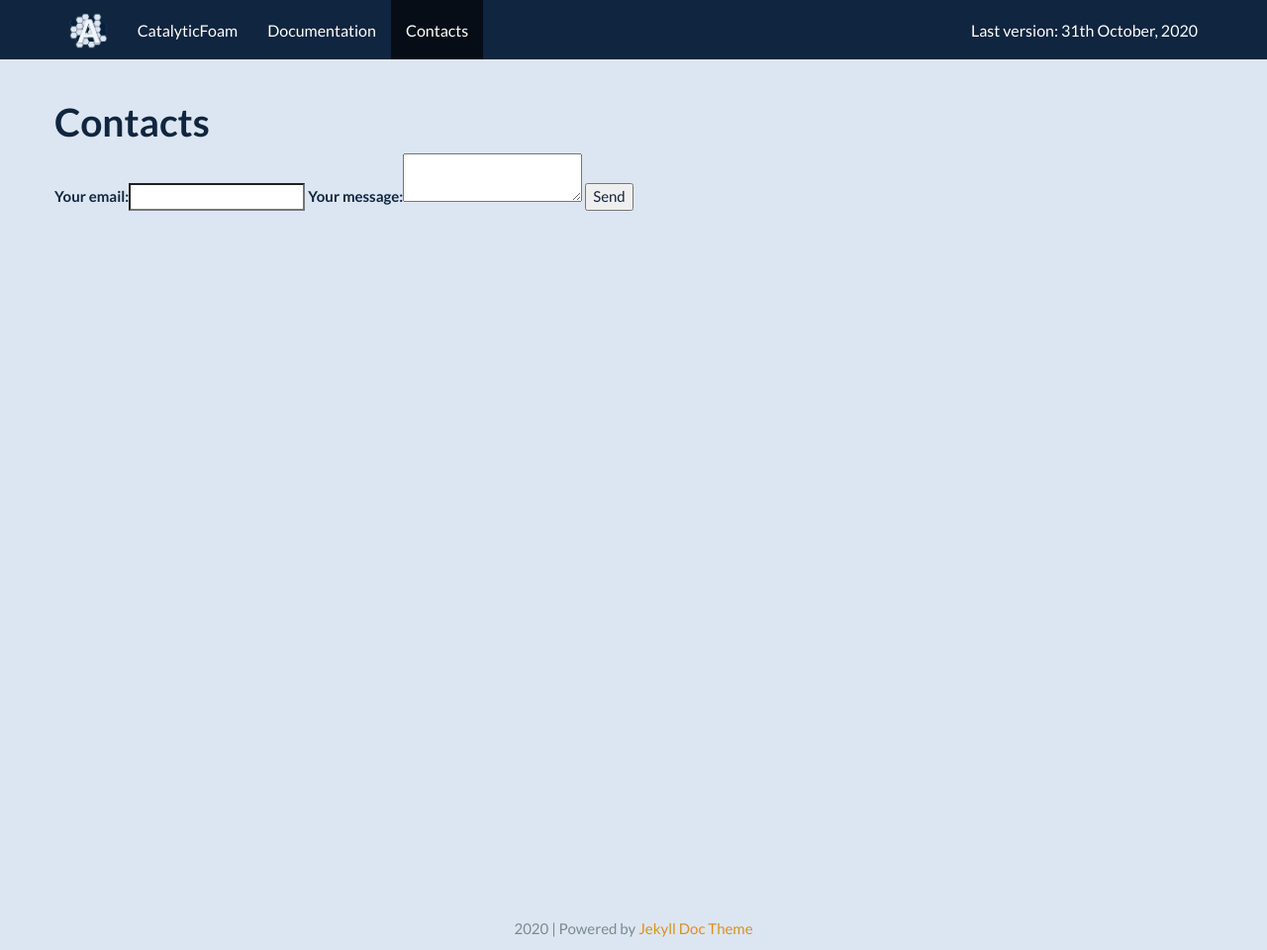
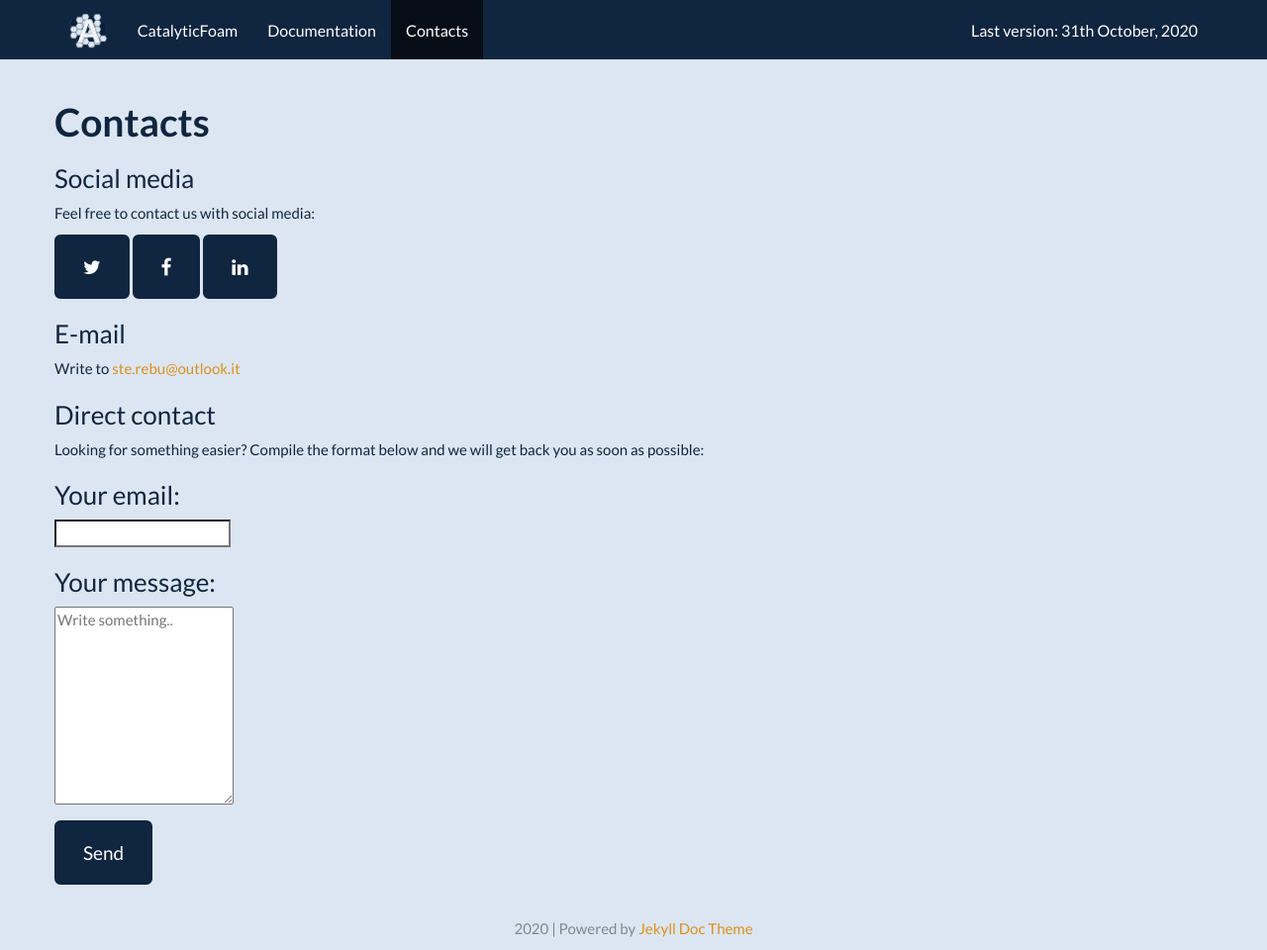
Before and after one commit to srebughini/ASALI, a Jekyll site: the page built from _pages/contacts.md, in a window 1280 px wide and 960 px high. Shown: the whole window at 99% size. Built offline with Jekyll 4.4.1, drawn with Linux system fonts in a browser that asks for light colours.

Commit message:
Contact page

```diff
--- a/_pages/contacts.md
+++ b/_pages/contacts.md
@@ -3,8 +3,28 @@ permalink: /pages/contacts/
 redirect_from: /docs/index.html
 ---
 # **Contacts**
+### Social media
+Feel free to contact us with social media:
+<p>
+    <a class="btn btn-primary btn-lg" href="https://twitter.com/ASALIcode" role="button"><i class="fa fa-twitter" aria-hidden="true"></i></a>
+    <a class="btn btn-primary btn-lg" href="https://www.facebook.com/ASALIcode/" role="button"><i class="fa fa-facebook" aria-hidden="true"></i></a>
+    <a class="btn btn-primary btn-lg" href="https://www.linkedin.com/company/asalicode" role="button"><i class="fa fa-linkedin" aria-hidden="true"></i></a>
+</p>
+
+### E-mail
+Write to [ste.rebu@outlook.it](mailto:ste.rebu@outlook.it)
+
+### Direct contact
+Looking for something easier?
+Compile the format below and we will get back you as soon as possible:
 <form action="https://formspree.io/f/mdopzvpj" method="POST">
-  <label>Your email:<input type="text" name="_replyto"></label>
-  <label>Your message:<textarea name="message"></textarea></label>
-  <button type="submit">Send</button>
+  <h3>Your email:</h3>
+  <p>
+    <input type="text" name="_replyto">
+  </p>
+  <h3>Your message:</h3>
+  <p>
+    <textarea placeholder="Write something.." style="height:200px" name="message"></textarea>
+  </p>
+  <button class="btn btn-primary btn-lg" type="submit">Send</button>
 </form>
```
